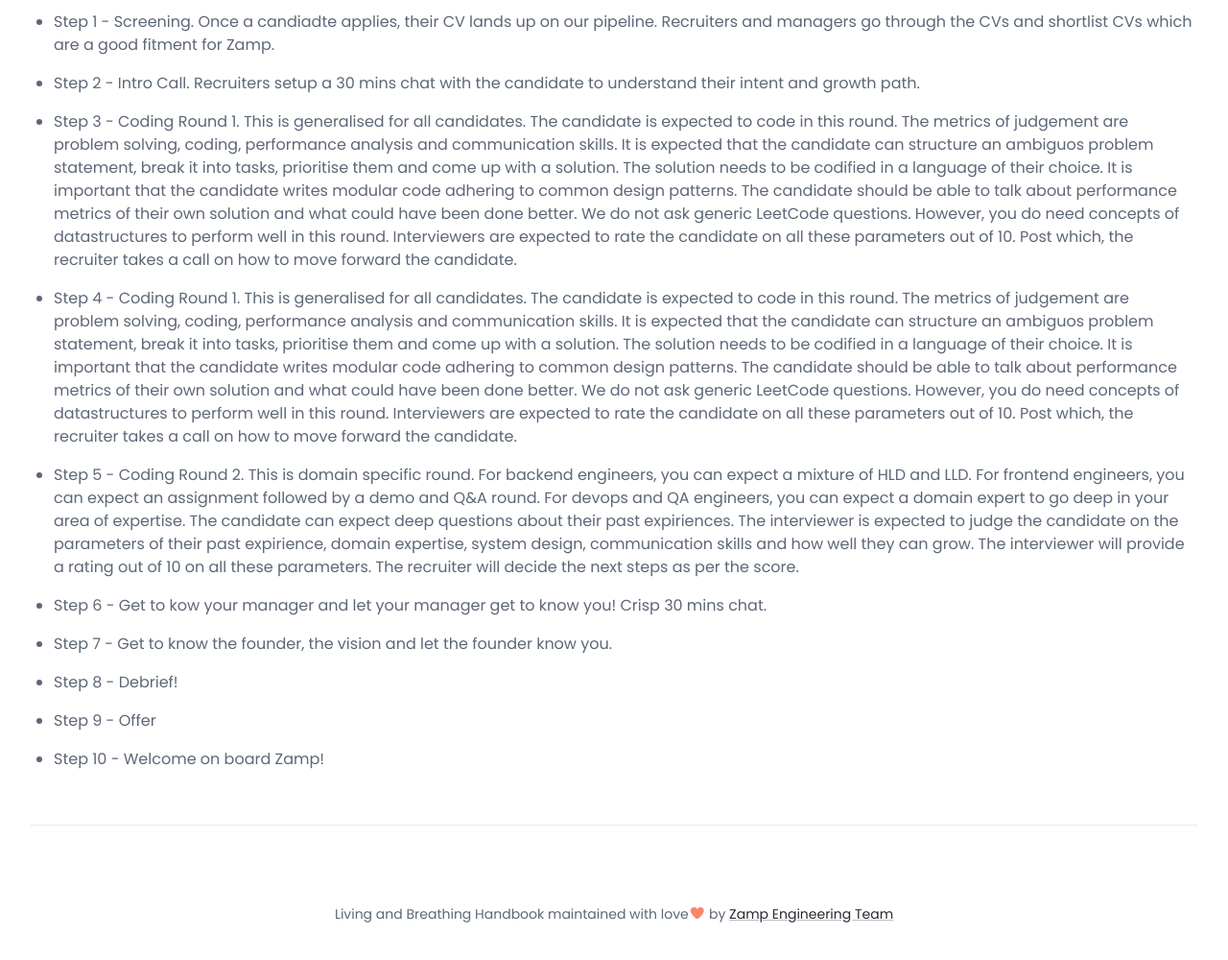
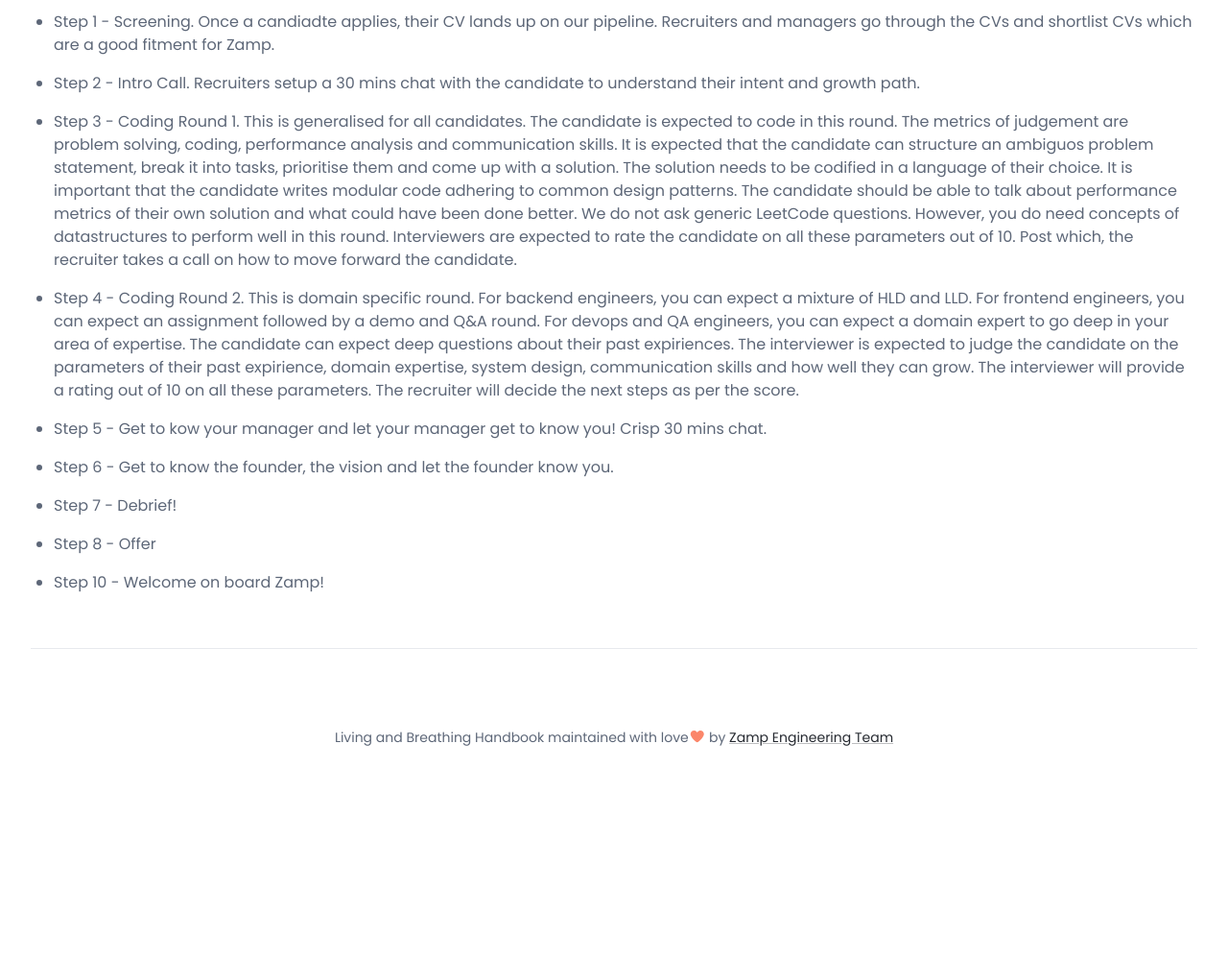
Before and after one commit to Zampfi/engineering_handbook, a plain HTML site: page interviews.html in a window 1280 px wide. Shown: the part 877-1877 px from the top of the page at 96% size. After the commit the page ends 1705 px from the top, so only its background shows below. Drawn offline with nearby package versions, Linux system fonts and the light colour scheme.

Commit message:
Rounak/polish interviews

```diff
--- a/interviews.html
+++ b/interviews.html
@@ -9,7 +9,7 @@
     <meta http-equiv="X-UA-Compatible" content="IE=edge">
     <meta name="viewport" content="width=device-width, initial-scale=1.0">
 
-    <meta name="description" content="Bootstrap 4 Template For Software Startups">
+    <meta name="description" content="All things Engg @ Zamp!">
     <meta name="author" content="Xiaoying Riley at 3rd Wave Media">
     <link rel="shortcut icon" href="favicon.ico">
 
@@ -111,17 +111,7 @@
                         LeetCode questions. However, you do need concepts of datastructures to perform well in this
                         round. Interviewers are expected to rate the candidate on all these parameters out of 10. Post
                         which, the recruiter takes a call on how to move forward the candidate.</li>
-                    <li>Step 4 - Coding Round 1. This is generalised for all candidates. The candidate is expected to
-                        code in this round. The metrics of judgement are problem solving, coding, performance analysis
-                        and communication skills. It is expected that the candidate can structure an ambiguos problem
-                        statement, break it into tasks, prioritise them and come up with a solution. The solution needs
-                        to be codified in a language of their choice. It is important that the candidate writes modular
-                        code adhering to common design patterns. The candidate should be able to talk about performance
-                        metrics of their own solution and what could have been done better. We do not ask generic
-                        LeetCode questions. However, you do need concepts of datastructures to perform well in this
-                        round. Interviewers are expected to rate the candidate on all these parameters out of 10. Post
-                        which, the recruiter takes a call on how to move forward the candidate.</li>
-                    <li>Step 5 - Coding Round 2. This is domain specific round. For backend engineers, you can expect a
+                    <li>Step 4 - Coding Round 2. This is domain specific round. For backend engineers, you can expect a
                         mixture of HLD and LLD. For frontend engineers, you can expect an assignment followed by a demo
                         and Q&A round. For devops and QA engineers, you can expect a domain expert to go deep in your
                         area of expertise. The candidate can expect deep questions about their past expiriences. The
@@ -130,13 +120,13 @@
                         interviewer will provide a rating out of 10 on all these parameters. The recruiter will decide
                         the next steps as per the score.
                     </li>
-                    <li>Step 6 - Get to kow your manager and let your manager get to know you! Crisp 30 mins chat.
+                    <li>Step 5 - Get to kow your manager and let your manager get to know you! Crisp 30 mins chat.
                     </li>
-                    <li>Step 7 - Get to know the founder, the vision and let the founder know you.
+                    <li>Step 6 - Get to know the founder, the vision and let the founder know you.
                     </li>
-                    <li>Step 8 - Debrief!
+                    <li>Step 7 - Debrief!
                     </li>
-                    <li>Step 9 - Offer
+                    <li>Step 8 - Offer
                     </li>
                     <li>Step 10 - Welcome on board Zamp!
                     </li>
```
Also changed, not shown: docs-page.html (+1 -1 lines), introduction.html (+1 -1 lines), nitty-gritties.html (+1 -1 lines), rfc.html (+1 -1 lines), teams.html (+1 -1 lines), tech-stack.html (+1 -1 lines), vcs-ci-cd.html (+1 -1 lines).
